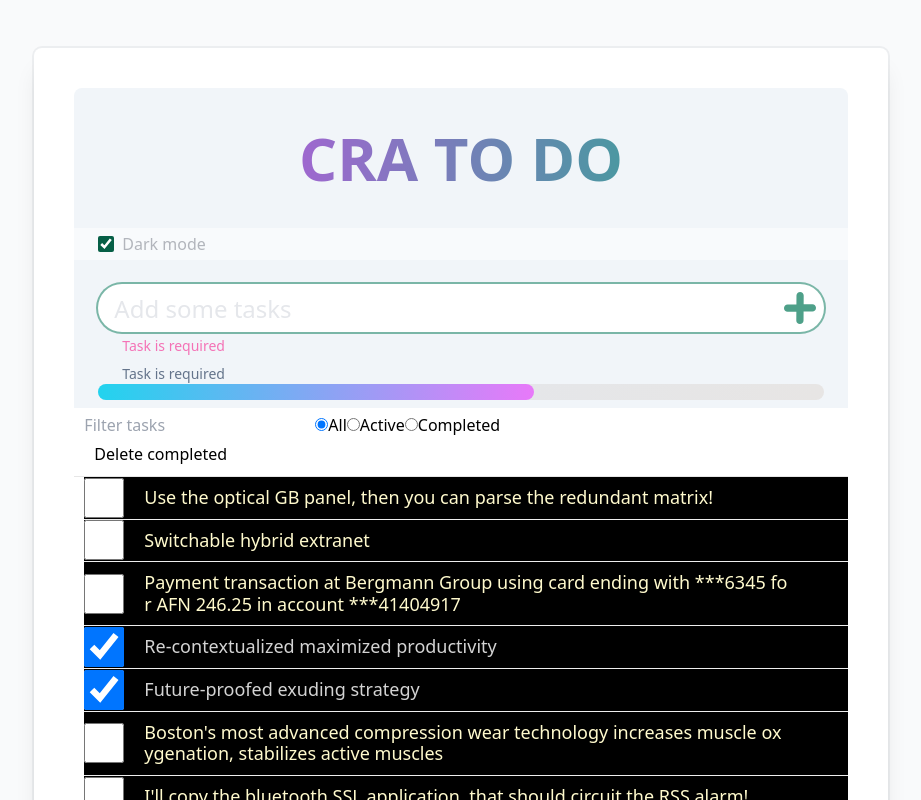
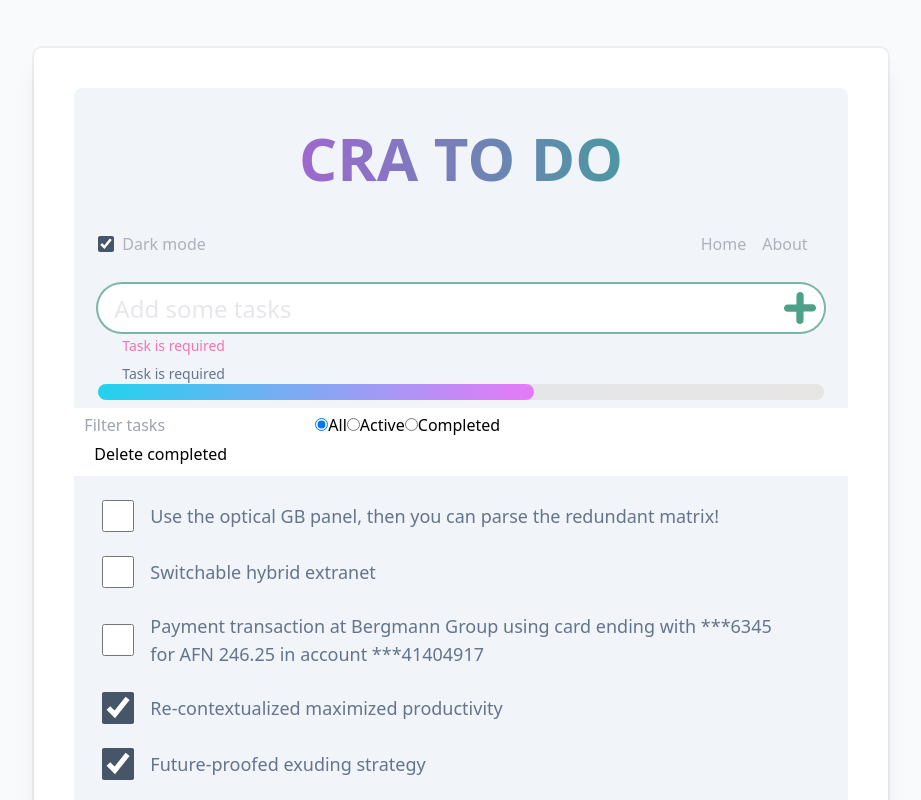
Before and after one commit to FFire/crt-todo, a React (Create React App) app: page / in a window 1280 px wide. Shown: the top 800 px of the page, without its empty margins (179-1100 px from the left). Built offline with nearby package versions, Linux system fonts and the light colour scheme.

Commit message:
fix: tailwind for items

```diff
--- a/src/components/NewTask/NewTask.js
+++ b/src/components/NewTask/NewTask.js
@@ -29,7 +29,7 @@ export const NewTask = (props) => {
           <div className=''>
             <button type="button"
                     className="flex items-center justify-center w-12 h-12 bg-transparent hover:bg-slate-300 hover:scale-110 text-gray-500 rounded-full">
-              <PlusSign className="w-8 h-8 fill-transparent group-hover:fill-emerald-700/70 group-focus-within:fill-emerald-700/70"/>
+              <PlusSign className="w-8 h-8 fill-transparent group-focus-within:fill-emerald-700/70 group-hover:fill-emerald-700/70"/>
             </button>
           </div>
         </div>
--- a/src/components/TaskList/TaskItem/TaskItem.js
+++ b/src/components/TaskList/TaskItem/TaskItem.js
@@ -1,35 +1,42 @@
-import classNames from 'classnames';
 import PropTypes from 'prop-types';
 import React, { useContext } from 'react';
-import { theme, ThemeContext } from '../../../cotext/themeContext';
-import s from './TaskItem.module.css';
+import { ReactComponent as TrashCan } from '../../../assets/trashcan.svg';
+import { ThemeContext } from '../../../cotext/themeContext';
 
 export const TaskItem = (props) => {
   const { handleDeleteById, handleToggle, task: { id, text, isDone } } = props;
   const UiTheme = useContext(ThemeContext);
-  const itemClass = classNames(s.item, { [s.dark]: UiTheme === theme.DARK, [s.done]: isDone });
 
   return (
-    <li>
+    <li className='flex items-center pl-3 pr-2 group bg-slate-100 rounded-lg
+     hover:bg-gradient-to-l hover:from-violet-700/10 hover:to-emerald-700/10'>
       <input
         type='checkbox'
+        className='flex-none h-8 w-8 mx-1 my-3 accent-slate-600 hover:scale-110
+        hover:accent-slate-500 hover:shadow'
         id={id}
         defaultChecked={isDone}
         onChange={handleToggle}
-        className={s.toggle}
       />
 
-      <span
-        className={itemClass}
-      >{text}</span>
+      <p
+        className='grow w-full text-lg  text-slate-500 my-3 ml-3'
+      >{text}</p>
 
-      <input
+      <button
         type='button'
         id={id}
-        value='×'
-        className={s.destroy}
+        className='flex items-center justify-center w-12 h-12 rounded-full aspect-square bg-transparent
+      hover:bg-emerald-700/10 hover:shadow'
         onClick={handleDeleteById}
-      />
+      >
+
+        <TrashCan
+          id={id}
+          className="w-6 h-6 fill-transparent group-hover:fill-violet-900/20"
+          onClick={handleDeleteById}
+        />
+      </button>
     </li>
   );
 };
--- a/src/components/TaskList/TaskItem/TaskItem.module.css
+++ /dev/null
@@ -1,57 +0,0 @@
-.destroy {
-  position: absolute;
-  top: 0;
-  right: 10px;
-  bottom: 0;
-  width: 40px;
-  height: 40px;
-  margin: auto 0;
-  font-size: 30px;
-  color: transparent;
-  transition: color 0.2s ease-out;
-  background-color: transparent;
-  border: transparent;
-}
-
-.destroy:hover {
-  color: #cc9a9a;
-}
-
-li {
-  position: relative;
-  margin-left: 10px;
-  font-size: 18px;
-  font-weight: 400;
-  border-bottom: 1px solid #ededed;
-}
-
-.item {
-  word-break: break-all;
-  padding: 10px 60px;
-  display: block;
-  line-height: 1.2;
-  transition: color 0.4s;
-  overflow-wrap: break-word;
-}
-
-.dark {
-  color: lemonchiffon;
-  background-color: black;
-}
-
-.toggle {
-  text-align: center;
-  background: none;
-  width: 40px;
-  height: 40px;
-  position: absolute;
-  top: 0;
-  bottom: 0;
-  margin: auto 0;
-  border: none;
-  cursor: pointer;
-}
-
-.done {
-  color: lightgray;
-}
--- a/src/components/TaskList/TaskList.js
+++ b/src/components/TaskList/TaskList.js
@@ -1,7 +1,6 @@
 import PropTypes from 'prop-types';
 import React from 'react';
 import { TaskItem } from './TaskItem/TaskItem';
-import s from './TaskList.module.css';
 
 export const TaskList = (props) => {
   const { tasks, handleToggle, handleDeleteById } = props;
@@ -15,8 +14,8 @@ export const TaskList = (props) => {
   ));
 
   return (
-    <section className={s.main}>
-      <ul className={s.list}>{tasksList}</ul>
+    <section className='bg-slate-100 rounded-b-lg p-3'>
+      <ul>{tasksList}</ul>
     </section>
   );
 };
--- a/src/components/TaskList/TaskList.module.css
+++ /dev/null
@@ -1,17 +0,0 @@
-.list {
-  display: block;
-  margin-block-start: 1em;
-  margin-block-end: 1em;
-  margin-inline-start: 0;
-  margin-inline-end: 0;
-  padding-inline-start: 40px;
-  margin: 0;
-  padding: 0;
-  list-style: none;
-}
-
-.main {
-  position: relative;
-  z-index: 2;
-  border-top: 1px solid #e6e6e6;
-}
--- a/src/components/ThemeToggle/ThemeToggle.js
+++ b/src/components/ThemeToggle/ThemeToggle.js
@@ -1,13 +1,14 @@
 import PropTypes from 'prop-types';
 import React from 'react';
+import { theme } from '../../cotext/themeContext';
 import '../../styles/output.css';
-import { theme } from '../../cotext/themeContext';
 
 export const ThemeToggle = ({ uiTheme, handleThemeToggle }) => (
   <>
-    <div className='w-full pl-6 py-1 bg-slate-50 inline-flex items-center '>
+    <div className='w-full pl-6 py-1 bg-slate-100 flex items-center justify-between hover:bg-slate-200'>
+      <div className='flex items-center'>
         <input
-        className='h-4 w-4 accent-emerald-800 hover:scale-110'
+          className='flex-none h-4 w-4 accent-slate-600 hover:scale-110 hover:accent-slate-500'
           type='checkbox'
           id='ThemeToggle'
           defaultChecked={uiTheme === theme.DARK}
@@ -18,6 +19,11 @@ export const ThemeToggle = ({ uiTheme, handleThemeToggle }) => (
           htmlFor='ThemeToggle'
         >Dark mode</label>
       </div>
+      <div className='pr-10 space-x-4 '>
+        <a className='text-gray-900/30 hover:text-gray-900/70' href="#">Home</a>
+        <a className='text-gray-900/30 hover:text-gray-900/70' href='#'>About</a>
+      </div>
+    </div>
   </>
 );
 
--- a/src/styles/output.css
+++ b/src/styles/output.css
@@ -351,14 +351,25 @@ Ensure the default browser behavior of the `hidden` attribute.
   margin-left: 0.5rem;
   margin-right: 0.5rem;
 }
+.mx-1 {
+  margin-left: 0.25rem;
+  margin-right: 0.25rem;
+}
+.my-3 {
+  margin-top: 0.75rem;
+  margin-bottom: 0.75rem;
+}
 .mt-14 {
   margin-top: 3.5rem;
+}
+.ml-3 {
+  margin-left: 0.75rem;
 }
 .flex {
   display: flex;
 }
-.inline-flex {
-  display: inline-flex;
+.aspect-square {
+  aspect-ratio: 1 / 1;
 }
 .h-12 {
   height: 3rem;
@@ -374,6 +385,9 @@ Ensure the default browser behavior of the `hidden` attribute.
 }
 .h-24 {
   height: 6rem;
+}
+.h-6 {
+  height: 1.5rem;
 }
 .min-h-screen {
   min-height: 100vh;
@@ -399,8 +413,17 @@ Ensure the default browser behavior of the `hidden` attribute.
 .w-4 {
   width: 1rem;
 }
+.w-6 {
+  width: 1.5rem;
+}
 .flex-auto {
   flex: 1 1 auto;
+}
+.flex-none {
+  flex: none;
+}
+.grow {
+  flex-grow: 1;
 }
 @keyframes spin {
   to {
@@ -427,10 +450,18 @@ Ensure the default browser behavior of the `hidden` attribute.
 .justify-center {
   justify-content: center;
 }
+.justify-between {
+  justify-content: space-between;
+}
 .space-x-3 > :not([hidden]) ~ :not([hidden]) {
   --tw-space-x-reverse: 0;
   margin-right: calc(0.75rem * var(--tw-space-x-reverse));
   margin-left: calc(0.75rem * calc(1 - var(--tw-space-x-reverse)));
+}
+.space-x-4 > :not([hidden]) ~ :not([hidden]) {
+  --tw-space-x-reverse: 0;
+  margin-right: calc(1rem * var(--tw-space-x-reverse));
+  margin-left: calc(1rem * calc(1 - var(--tw-space-x-reverse)));
 }
 .overflow-hidden {
   overflow: hidden;
@@ -438,9 +469,16 @@ Ensure the default browser behavior of the `hidden` attribute.
 .rounded-full {
   border-radius: 9999px;
 }
+.rounded-lg {
+  border-radius: 0.5rem;
+}
 .rounded-t-lg {
   border-top-left-radius: 0.5rem;
   border-top-right-radius: 0.5rem;
+}
+.rounded-b-lg {
+  border-bottom-right-radius: 0.5rem;
+  border-bottom-left-radius: 0.5rem;
 }
 .border-t-4 {
   border-top-width: 4px;
@@ -466,10 +504,6 @@ Ensure the default browser behavior of the `hidden` attribute.
 }
 .bg-transparent {
   background-color: transparent;
-}
-.bg-slate-50 {
-  --tw-bg-opacity: 1;
-  background-color: rgb(248 250 252 / var(--tw-bg-opacity));
 }
 .bg-gradient-to-l {
   background-image: linear-gradient(to left, var(--tw-gradient-stops));
@@ -562,6 +596,15 @@ Ensure the default browser behavior of the `hidden` attribute.
 .pb-10 {
   padding-bottom: 2.5rem;
 }
+.pr-10 {
+  padding-right: 2.5rem;
+}
+.pl-3 {
+  padding-left: 0.75rem;
+}
+.pr-2 {
+  padding-right: 0.5rem;
+}
 .text-center {
   text-align: center;
 }
@@ -580,6 +623,10 @@ Ensure the default browser behavior of the `hidden` attribute.
 .text-4xl {
   font-size: 2.25rem;
   line-height: 2.5rem;
+}
+.text-lg {
+  font-size: 1.125rem;
+  line-height: 1.75rem;
 }
 .font-extrabold {
   font-weight: 800;
@@ -610,8 +657,8 @@ Ensure the default browser behavior of the `hidden` attribute.
   --tw-placeholder-opacity: 1;
   color: rgb(229 231 235 / var(--tw-placeholder-opacity));
 }
-.accent-emerald-800 {
-  accent-color: #065f46;
+.accent-slate-600 {
+  accent-color: #475569;
 }
 .shadow-xl {
   --tw-shadow: 0 20px 25px -5px rgb(0 0 0 / 0.1), 0 8px 10px -6px rgb(0 0 0 / 0.1);
@@ -651,8 +698,33 @@ Ensure the default browser behavior of the `hidden` attribute.
   --tw-bg-opacity: 1;
   background-color: rgb(203 213 225 / var(--tw-bg-opacity));
 }
+.hover\:bg-slate-200:hover {
+  --tw-bg-opacity: 1;
+  background-color: rgb(226 232 240 / var(--tw-bg-opacity));
+}
+.hover\:bg-emerald-700\/10:hover {
+  background-color: rgb(4 120 87 / 0.1);
+}
+.hover\:bg-gradient-to-l:hover {
+  background-image: linear-gradient(to left, var(--tw-gradient-stops));
+}
+.hover\:from-violet-700\/10:hover {
+  --tw-gradient-from: rgb(109 40 217 / 0.1);
+  --tw-gradient-stops: var(--tw-gradient-from), var(--tw-gradient-to, rgb(109 40 217 / 0));
+}
+.hover\:to-emerald-700\/10:hover {
+  --tw-gradient-to: rgb(4 120 87 / 0.1);
+}
 .hover\:text-gray-900\/70:hover {
   color: rgb(17 24 39 / 0.7);
+}
+.hover\:accent-slate-500:hover {
+  accent-color: #64748b;
+}
+.hover\:shadow:hover {
+  --tw-shadow: 0 1px 3px 0 rgb(0 0 0 / 0.1), 0 1px 2px -1px rgb(0 0 0 / 0.1);
+  --tw-shadow-colored: 0 1px 3px 0 var(--tw-shadow-color), 0 1px 2px -1px var(--tw-shadow-color);
+  box-shadow: var(--tw-ring-offset-shadow, 0 0 #0000), var(--tw-ring-shadow, 0 0 #0000), var(--tw-shadow);
 }
 .hover\:ring-2:hover {
   --tw-ring-offset-shadow: var(--tw-ring-inset) 0 0 0 var(--tw-ring-offset-width) var(--tw-ring-offset-color);
@@ -671,6 +743,9 @@ Ensure the default browser behavior of the `hidden` attribute.
 }
 .group:hover .group-hover\:fill-emerald-700\/70 {
   fill: rgb(4 120 87 / 0.7);
+}
+.group:hover .group-hover\:fill-violet-900\/20 {
+  fill: rgb(76 29 149 / 0.2);
 }
 @media (prefers-color-scheme: dark) {
   .dark\:text-black {
```
Also changed, not shown: src/assets/trashcan.svg (added). Lines whose indentation alone changed are shown as unchanged.
